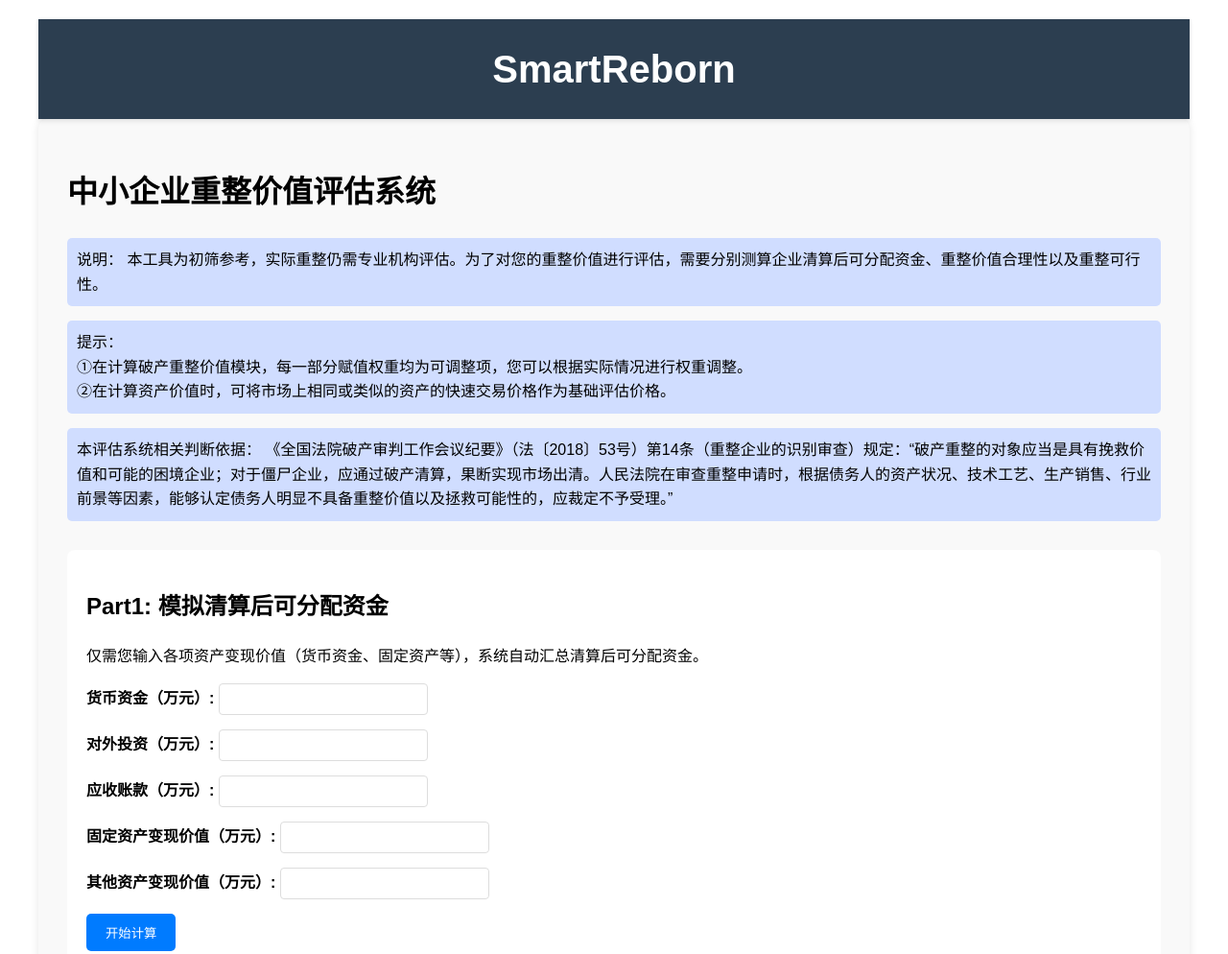
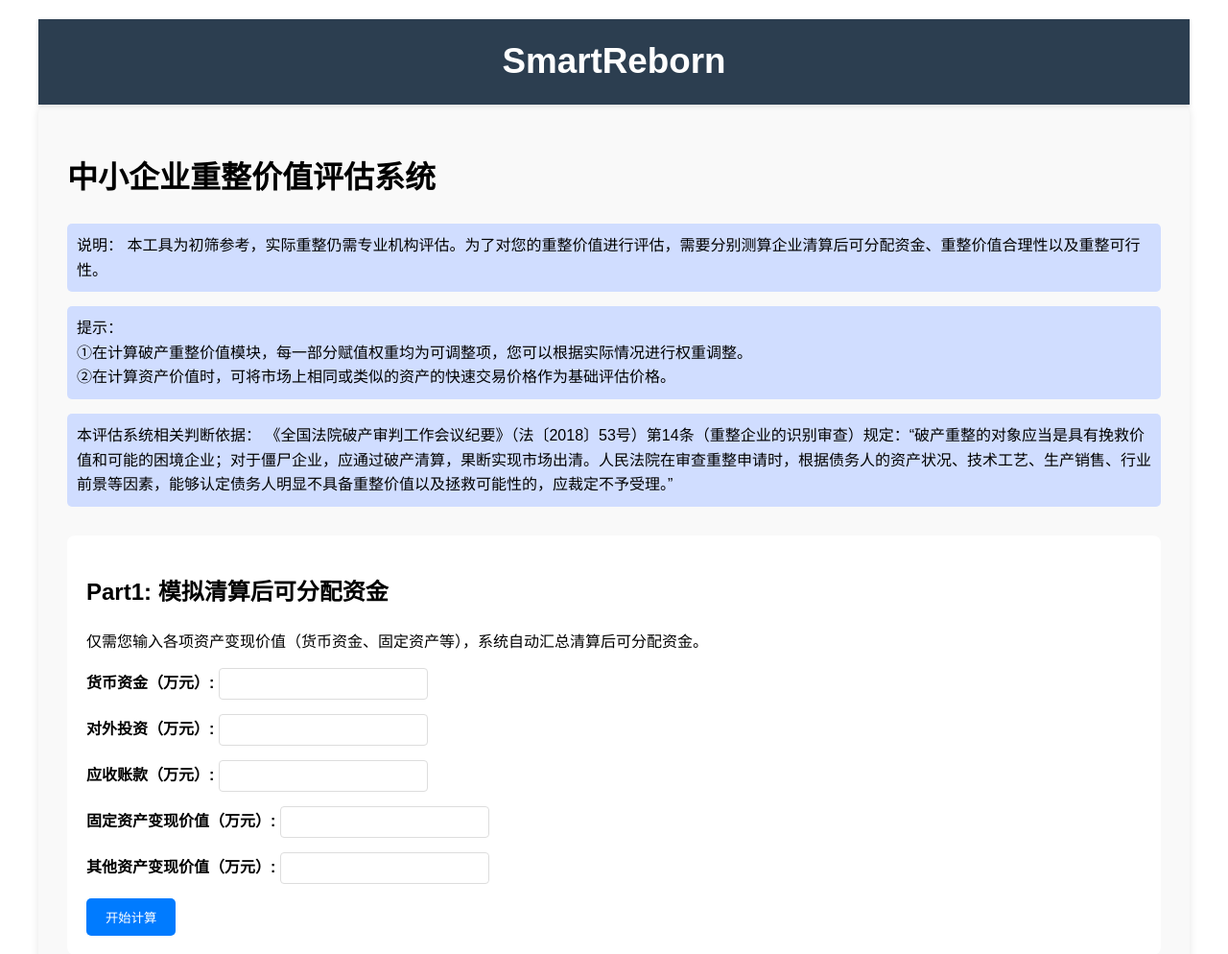
Before and after one commit to qiling7/bankruptcy, a plain HTML site: page index.html in a window 1280 px wide. Shown: the top 994 px of the page at 96% size. Drawn offline with nearby package versions, Linux system fonts and the light colour scheme.

Commit message:
第2.2次更新

```diff
--- a/style.css
+++ b/style.css
@@ -2,9 +2,9 @@
 .main-header {
     background: #2c3e50; /* 深蓝灰色背景 */
     color: white;
-    padding: 20px 0;
+    padding: 15px 0;
     text-align: center;
-    font-size: 2.5em;
+    font-size: 2.3em;
     font-weight: bold;
     box-shadow: 0 2px 5px rgba(0,0,0,0.1);
     position: sticky;
```
